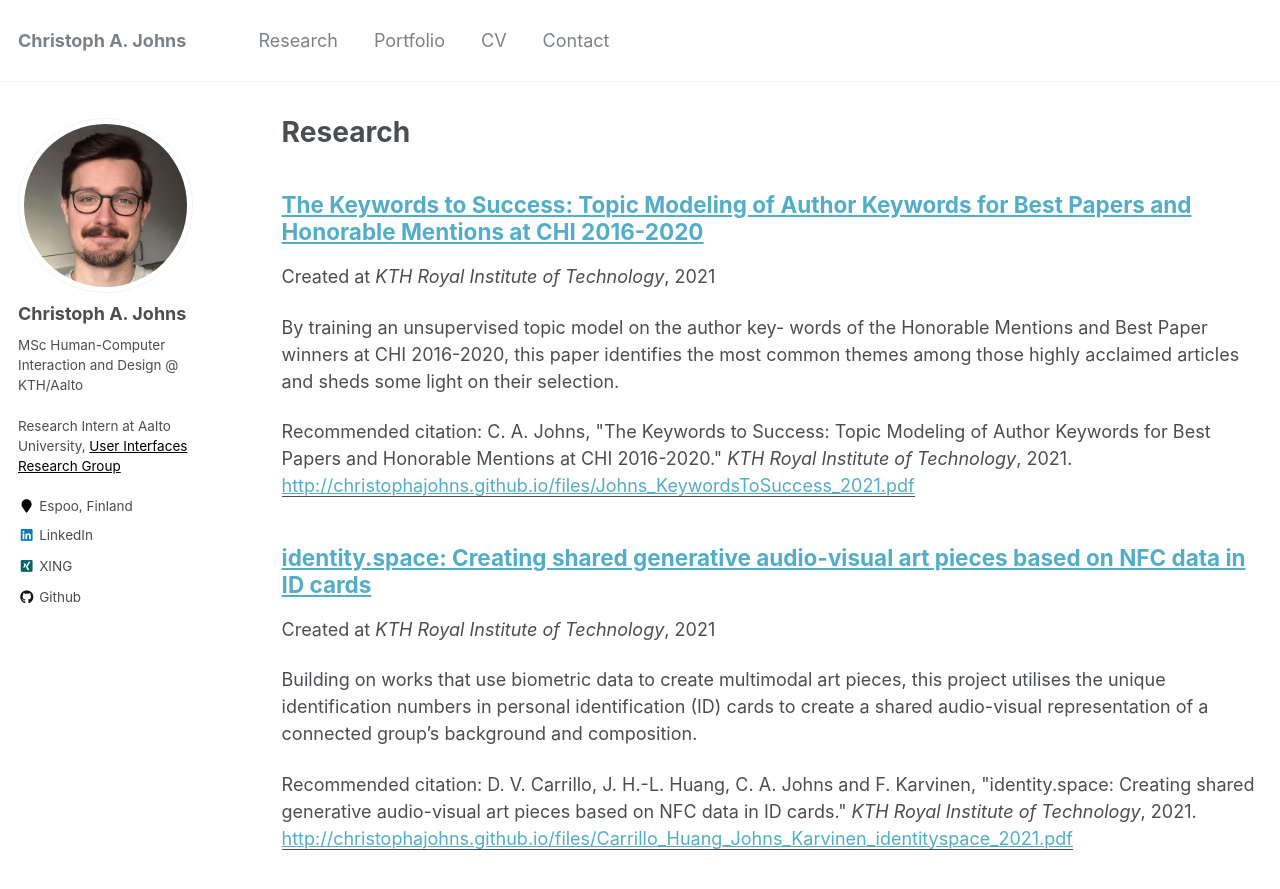
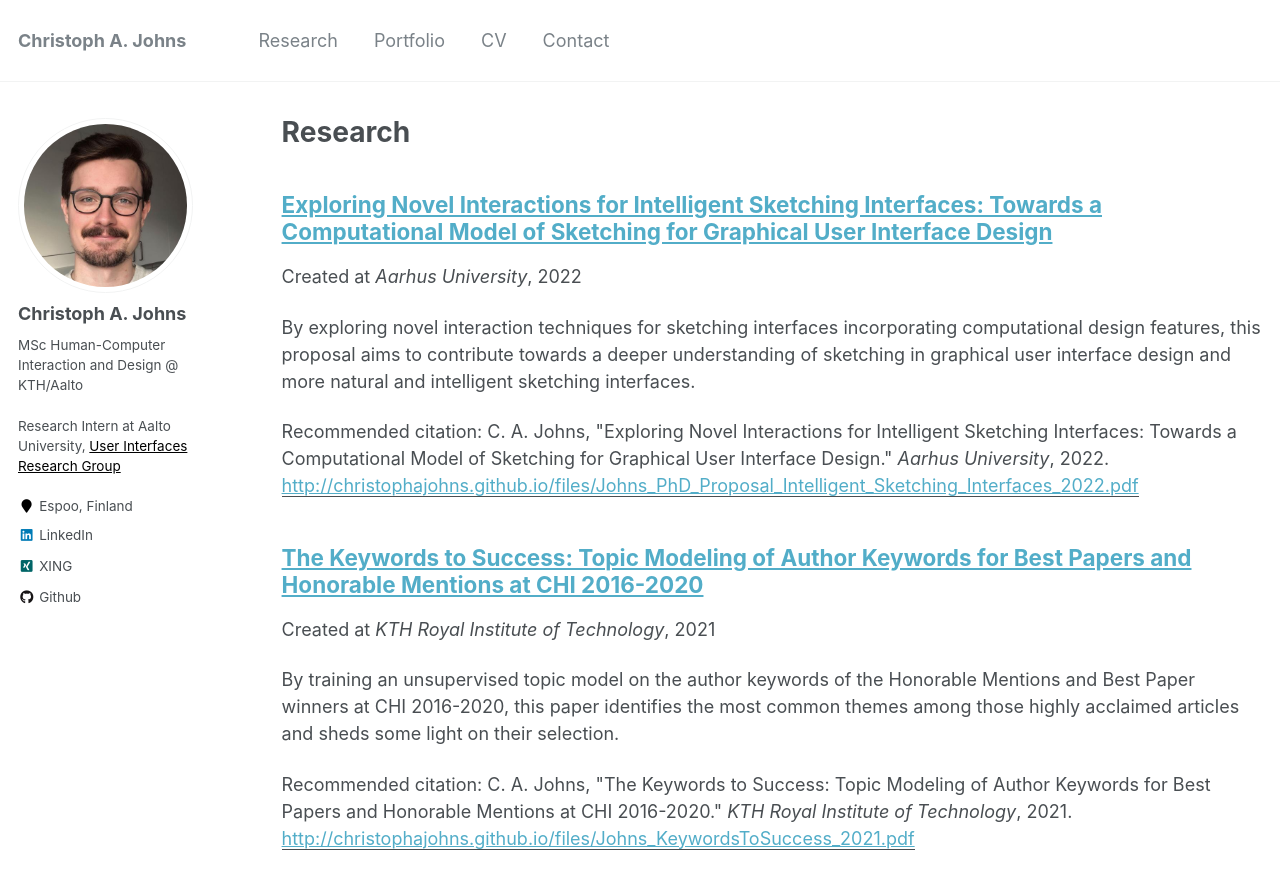
Before and after one commit to christophajohns/christophajohns.github.io, a Jekyll site: the page built from _pages/publications.md, in a window 1280 px wide and 900 px high. Shown: the top 889 px of the window. Built offline with Jekyll 4.4.1, drawn with Linux system fonts in a browser that asks for light colours.

Commit message:
Add PhD proposal

```diff
--- a/_publications/2021-04-12-report-keywords-to-success.md
+++ b/_publications/2021-04-12-report-keywords-to-success.md
@@ -2,13 +2,13 @@
 title: "The Keywords to Success: Topic Modeling of Author Keywords for Best Papers and Honorable Mentions at CHI 2016-2020"
 collection: publications
 permalink: /research/2021-04-12-report-keywords-to-success
-excerpt: "By training an unsupervised topic model on the author key- words of the Honorable Mentions and Best Paper winners at CHI 2016-2020, this paper identifies the most common themes among those highly acclaimed articles and sheds some light on their selection."
+excerpt: "By training an unsupervised topic model on the author keywords of the Honorable Mentions and Best Paper winners at CHI 2016-2020, this paper identifies the most common themes among those highly acclaimed articles and sheds some light on their selection."
 date: 2021-04-12
 venue: "KTH Royal Institute of Technology"
 paperurl: "http://christophajohns.github.io/files/Johns_KeywordsToSuccess_2021.pdf"
 citation: "C. A. Johns, &quot;The Keywords to Success: Topic Modeling of Author Keywords for Best Papers and Honorable Mentions at CHI 2016-2020.&quot; <i>KTH Royal Institute of Technology</i>, 2021."
 ---
 
-The annual Best Paper awards at the Conference on Hu- man Factors in Computing Systems (CHI) reward outstanding research among the Human-Computer Interaction (HCI) community and constitutes one of the highest honours for HCI researchers. The selection process for these award winners is, however, informal and inherently intransparent. By training an unsupervised topic model on the author key- words of the Honorable Mentions and Best Paper winners at CHI 2016-2020, this paper identifies the most common themes among those highly acclaimed articles and sheds some light on their selection. The results seem to suggest a common theme around inclusive and ethical interaction design with some indication towards reviews and artifact- driven methods. The topic model has to be considered imprecise, however, and further research should focus on larger bodies of text such as article abstracts to achieve a more accurate model and more expressive results.
+The annual Best Paper awards at the Conference on Human Factors in Computing Systems (CHI) reward outstanding research among the Human-Computer Interaction (HCI) community and constitutes one of the highest honours for HCI researchers. The selection process for these award winners is, however, informal and inherently intransparent. By training an unsupervised topic model on the author keywords of the Honorable Mentions and Best Paper winners at CHI 2016-2020, this paper identifies the most common themes among those highly acclaimed articles and sheds some light on their selection. The results seem to suggest a common theme around inclusive and ethical interaction design with some indication towards reviews and artifact-driven methods. The topic model has to be considered imprecise, however, and further research should focus on larger bodies of text such as article abstracts to achieve a more accurate model and more expressive results.
 
 [Download paper here](http://christophajohns.github.io/files/Johns_KeywordsToSuccess_2021.pdf)
--- /dev/null
+++ b/_publications/2022-01-27-proposal-intelligent-sketching-interfaces.md
@@ -0,0 +1,14 @@
+---
+title: "Exploring Novel Interactions for Intelligent Sketching Interfaces: Towards a Computational Model of Sketching for Graphical User Interface Design"
+collection: publications
+permalink: /research/2022-01-27-proposal-intelligent-sketching-interfaces
+excerpt: "By exploring novel interaction techniques for sketching interfaces incorporating computational design features, this proposal aims to contribute towards a deeper understanding of sketching in graphical user interface design and more natural and intelligent sketching interfaces."
+date: 2022-01-27
+venue: "Aarhus University"
+paperurl: "http://christophajohns.github.io/files/Johns_PhD_Proposal_Intelligent_Sketching_Interfaces_2022.pdf"
+citation: "C. A. Johns, &quot;Exploring Novel Interactions for Intelligent Sketching Interfaces: Towards a Computational Model of Sketching for Graphical User Interface Design.&quot; <i>Aarhus University</i>, 2022."
+---
+
+Sketching interfaces are widely used by designers to create visual prototypes. However, they are limited by the interaction techniques and the workflows that designers employ. Usually, a designer has to rely on a stylus or a mouse to manually create paper-like sketches throughout the process. Yet, novel interactive hardware (e.g., virtual reality, voice user interfaces, and shape-changing tangibles) has become widely available in recent years, and many novel computational methods have been proposed. I believe the intersection between sketching interfaces, advanced hardware, and computational methods is worth exploring. The aim of my research is to progress towards more natural and intelligent sketching interfaces. In order to achieve this goal, a deeper understanding of the process of sketching for graphical user interface design will be required. My research plan is, therefore, twofold: (1) re-define the design space for sketching in graphical user interface design with regard to their input and output modalities and underlying computational models and (2) introduce novel interactions to intelligent sketching interfaces to provoke new insights into the core characteristics of sketching. I anticipate that my research can act as a starting point for future systems and workflows of graphical user interface design that deeply integrate computational methods.
+
+[Download paper here](http://christophajohns.github.io/files/Johns_PhD_Proposal_Intelligent_Sketching_Interfaces_2022.pdf)
```
Also changed, not shown: 1 other file.
